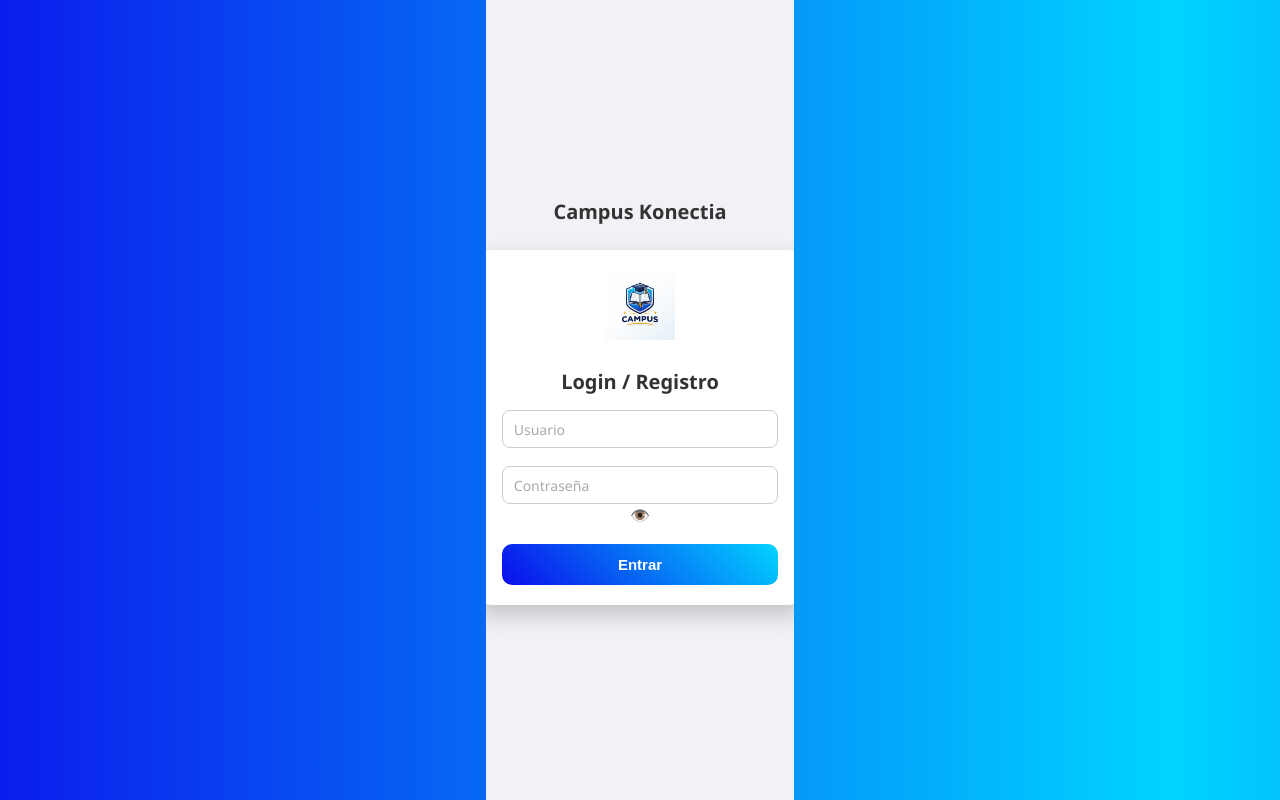
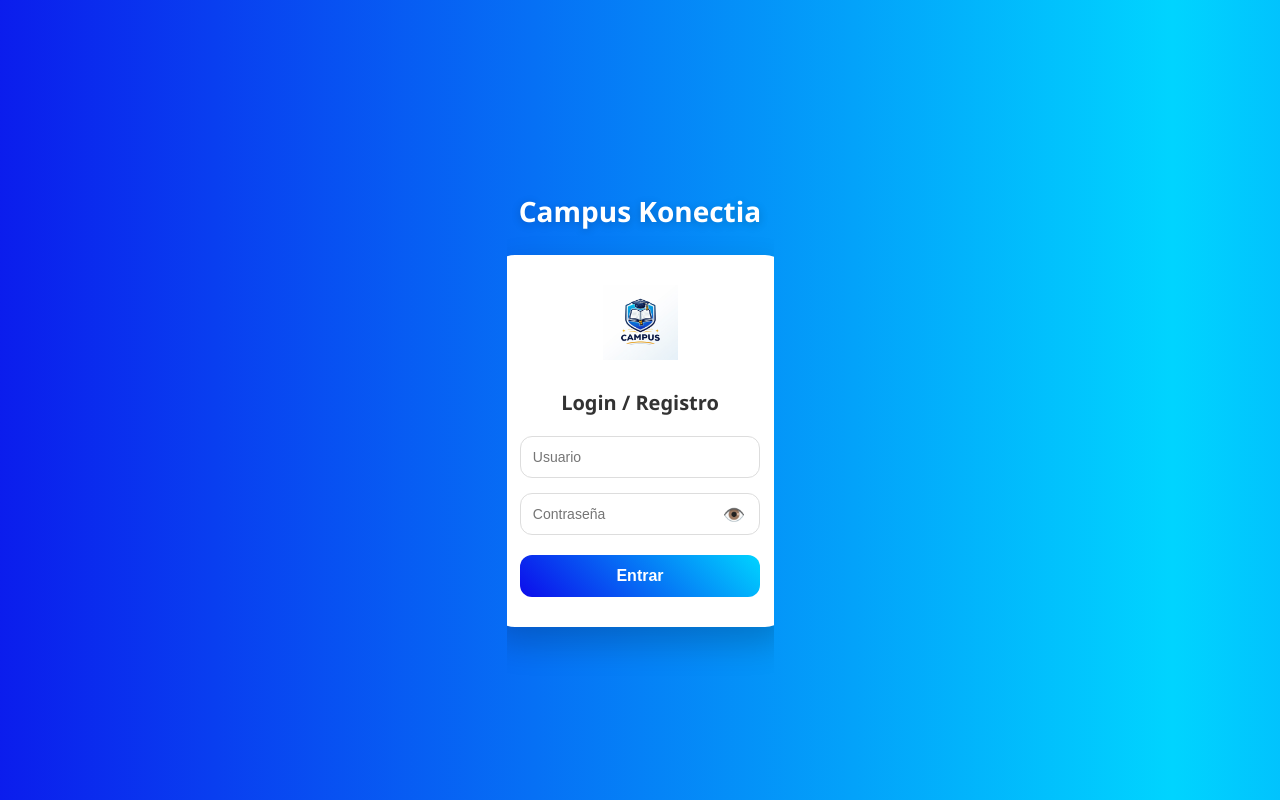
Before and after one commit to desireekonectia-coder/campus, a Flask app: page / in a window 1280 px wide. Run offline with Flask 3, Linux system fonts and the light colour scheme; some libraries are stand-ins or nearby versions.

Commit message:
Cambios visuales

```diff
--- a/static/css/style.css
+++ b/static/css/style.css
@@ -1,18 +1,17 @@
-/* 1. Ajuste Global - Cambiamos overflow a auto por si acaso */
+/* 1. AJUSTE GLOBAL */
 body, html {
     margin: 0;
     padding: 0;
     height: 100%;
-    font-family: 'Segoe UI', Tahoma, Geneva, Verdana, sans-serif;
-    overflow-y: auto; /* Permite scroll solo si es estrictamente necesario */
+    font-family: 'Segoe UI', Tahoma, sans-serif;
     display: flex;
     flex-direction: column;
     align-items: center;
     justify-content: center;
-    background-color: #f0f2f5;
+    overflow: hidden;
 }
 
-/* 2. Fondo Animado */
+/* 2. FONDO ANIMADO */
 .background {
     position: fixed;
     top: 0; left: 0; width: 100%; height: 100%;
@@ -28,97 +27,99 @@ body, html {
     100% { background-position: 0% 50%; }
 }
 
-/* 3. Contenedor Maestro - Reducimos paddings y anchos */
-.container, .user-card {
-    width: 90%;
-    max-width: 360px; /* Un poco más estrecho para ganar altura */
-    padding: 20px 30px; /* REDUCIDO de 40px a 20px arriba/abajo */
-    background: #fff;
-    border-radius: 20px;
-    box-shadow: 0 10px 25px rgba(0,0,0,0.2);
-    text-align: center;
-    margin: 10px; /* Espacio mínimo con el borde de la pantalla */
+/* 3. TÍTULO BLANCO (Fuera del recuadro) */
+.header-title {
+    color: white;
+    font-size: 28px;
+    font-weight: bold;
+    margin-bottom: 25px;
+    text-shadow: 0 2px 10px rgba(0,0,0,0.2);
+    z-index: 1;
 }
 
-/* 4. Logo - Más pequeño */
+/* 4. CONTENEDOR (Tarjeta con esquinas redondeadas) */
+.container {
+    background: #ffffff;
+    width: 90%;
+    max-width: 360px;
+    padding: 30px;
+    border-radius: 25px; /* Bordes redondeados */
+    box-shadow: 0 15px 35px rgba(0,0,0,0.2);
+    text-align: center;
+    z-index: 1;
+}
+
 .logo {
-    width: 70px; /* REDUCIDO de 90px a 70px */
-    height: auto;
+    width: 75px;
     margin-bottom: 10px;
 }
 
 h1 {
-    margin-bottom: 15px; /* REDUCIDO de 25px */
-    font-size: 20px; /* Un poco más pequeño */
+    font-size: 20px;
     color: #333;
+    margin-bottom: 20px;
 }
 
-/* 5. Inputs y Form Groups - Espacios compactos */
+/* 5. FORMULARIO Y CENTRADO DEL OJO */
 .form-group {
-    position: relative;
-    margin-bottom: 18px; /* REDUCIDO de 25px a 18px */
+    position: relative; /* "Jaula" para el ojo */
+    width: 100%;
+    margin-bottom: 15px; /* El espacio entre campos se controla aquí */
+    display: flex;
+    align-items: center;
 }
 
-.form-group input, .select-rol {
+input {
     width: 100%;
-    padding: 10px; /* REDUCIDO */
-    border-radius: 8px;
-    border: 1px solid #ccc;
+    padding: 12px;
+    margin-bottom: 0 !important; /* Quitamos margen para no desviar el ojo */
+    border: 1px solid #ddd;
+    border-radius: 12px;
+    box-sizing: border-box;
     font-size: 14px;
-    box-sizing: border-box;
     outline: none;
 }
 
-/* Selector de Rol Ajustado */
-.select-rol {
-    background-color: white;
+/* Estilo específico para el icono del ojo */
+.toggle-password {
+    position: absolute;
+    right: 15px;
+    top: 50%;
+    transform: translateY(-50%); /* Centrado vertical matemático */
     cursor: pointer;
-    color: #666;
+    color: #999;
+    font-size: 18px;
+    z-index: 10;
+    line-height: 0;
+    display: flex;
+    align-items: center;
 }
 
-/* Etiquetas flotantes */
-.form-group label {
-    position: absolute;
-    left: 12px;
-    top: 10px;
-    color: #aaa;
-    font-size: 14px;
-    pointer-events: none;
-    transition: 0.3s ease all;
-}
-
-.form-group input:focus + label,
-.form-group input:not(:placeholder-shown) + label {
-    top: -10px;
-    left: 8px;
-    font-size: 11px;
-    color: #0c0ceb;
-    background: #fff;
-    padding: 0 4px;
-}
-
-/* 6. Botón - Estilizado pero compacto */
-.btn, .btn-back {
+/* 6. BOTÓN */
+.btn {
     width: 100%;
     padding: 12px;
     border: none;
-    border-radius: 10px;
+    border-radius: 12px;
     background: linear-gradient(45deg, #0c0ceb, #00d4ff);
     color: white;
-    font-size: 15px;
     font-weight: bold;
+    font-size: 16px;
     cursor: pointer;
-    text-decoration: none;
-    display: block;
-    box-sizing: border-box;
+    margin-top: 5px;
+    transition: opacity 0.3s;
 }
 
-/* Icono del ojo */
-.toggle-password {
-    position: absolute;
-    right: 12px;
-    top: 50%;
-    transform: translateY(-50%);
-    cursor: pointer;
-    color: #999;
+.btn:hover {
+    opacity: 0.9;
 }
+
+/* Selector de Rol (si lo usas) */
+.select-rol {
+    width: 100%;
+    padding: 10px;
+    border-radius: 12px;
+    border: 1px solid #ddd;
+    background-color: #f9f9f9;
+    margin-bottom: 15px;
+}
--- a/templates/login.html
+++ b/templates/login.html
@@ -4,35 +4,34 @@
 <div class="background"></div>
 
 <div class="container">
-    <img src="{{ url_for('static', filename='images/logo.png') }}" alt="Logo Campus" class="logo">
+
+    <img src="{{ url_for('static', filename='images/logo.png') }}" alt="Logo" class="logo">
 
     <h1>Login / Registro</h1>
 
     {% if mensaje %}
-        <p class="mensaje">{{ mensaje }}</p>
+    <p class="mensaje" style="color:red; font-size:12px;">{{ mensaje }}</p>
     {% endif %}
 
     <form method="POST">
         <div class="form-group">
-            <input type="text" name="user" id="user" placeholder=" " required>
-            <label>Usuario</label>
+            <input type="text" name="user" placeholder="Usuario" required>
         </div>
 
-        <div class="form-group password-group">
-            <input type="password" name="password" id="password" required placeholder=" ">
-            <label>Contraseña</label>
-            <span class="toggle-icon" onclick="togglePassword()">👁️</span>
+        <div class="form-group">
+            <input type="password" name="password" id="password" placeholder="Contraseña" required>
+            <span class="toggle-password" onclick="togglePassword()">👁️</span>
         </div>
 
         {% if mostrar_email %}
         <div class="form-group">
-                <input type="email" name="email" id="email" placeholder=" " required>
-                <label>Email</label>
+            <input type="password" id="password" placeholder="Contraseña">
+            <span class="toggle-password" onclick="togglePassword()">👁️</span>
         </div>
 
         <div class="form-group">
-                <select name="rol" id="rol" class="select-rol" required>
-                    <option value="" disabled selected hidden>Elegir Rol...</option>
+            <select name="rol" class="select-rol" required>
+                <option value="" disabled selected hidden>Selecciona tu Rol</option>
                 <option value="admin">Administrador</option>
                 <option value="usuario">Usuario</option>
             </select>
```
Lines whose indentation alone changed are shown as unchanged.
